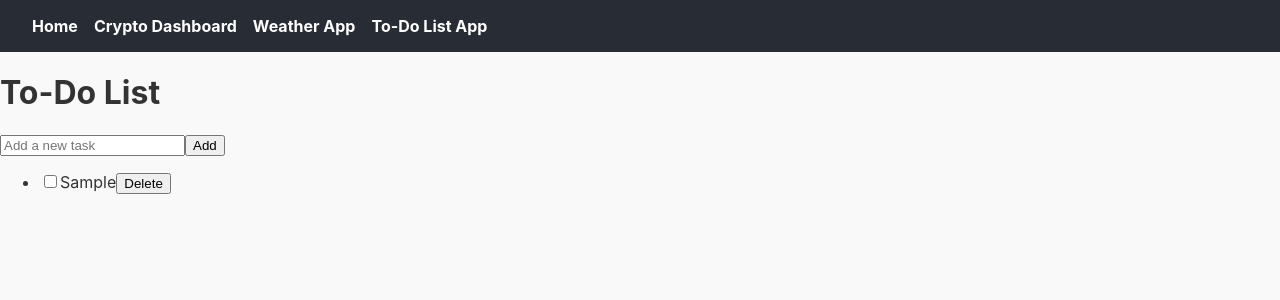
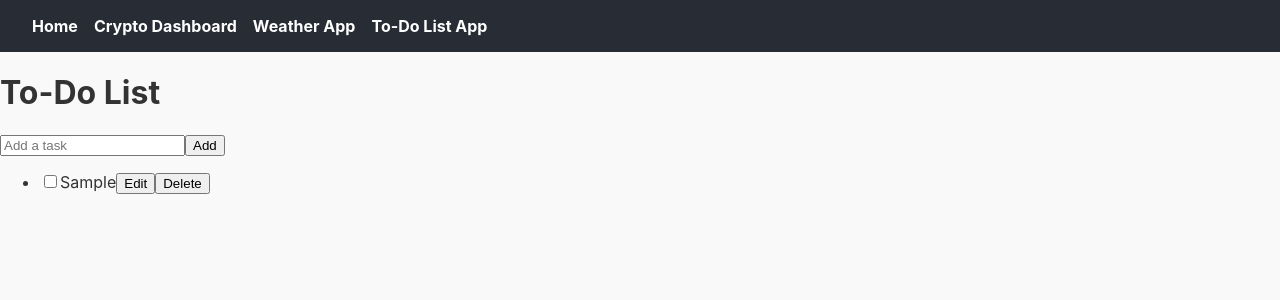
Before and after one commit to prcarey11/my-portfolio, a React (Create React App) app: page /todo in a window 1280 px wide. Both pictures are taken after typing "Sample" into the empty fields and a click on the button "Add". Shown: the top 300 px of the page. Built offline with nearby package versions, Linux system fonts and the light colour scheme.

Commit message:
Add edit functionality to Todo items

```diff
--- a/src/components/TodoForm.tsx
+++ b/src/components/TodoForm.tsx
@@ -1,34 +1,30 @@
 import { useState, FormEvent } from 'react';
 
 type TodoFormProps = {
-  onAddTodo: (text: string) => void;
+  onAdd: (text: string) => void;
 };
 
-const TodoForm = ({ onAddTodo }: TodoFormProps) => {
-  const [input, setInput] = useState('');
+export default function TodoForm({ onAdd }: TodoFormProps) {
+  const [text, setText] = useState('');
 
-  const handleSubmit = (e: FormEvent) => {
+  function handleSubmit(e: FormEvent) {
     e.preventDefault();
-    if (input.trim() === '') return;
-
-    onAddTodo(input.trim());
-    setInput('');
-  };
+    const trimmed = text.trim();
+    if (trimmed.length > 0) {
+      onAdd(trimmed);
+      setText('');
+    }
+  }
 
   return (
-    <form onSubmit={handleSubmit} className="todo-form">
+    <form onSubmit={handleSubmit}>
       <input
         type="text"
-        value={input}
-        onChange={(e) => setInput(e.target.value)}
-        placeholder="Add a new task"
-        className="todo-input"
+        placeholder="Add a task"
+        value={text}
+        onChange={(e) => setText(e.target.value)}
       />
-      <button type="submit" className="todo-button">
-        Add
-      </button>
+      <button type="submit">Add</button>
     </form>
   );
-};
-
-export default TodoForm;
+}
--- a/src/components/TodoItem.tsx
+++ b/src/components/TodoItem.tsx
@@ -1,31 +1,95 @@
-type Todo = {
+import { useState, useRef, useEffect, KeyboardEvent, ChangeEvent } from 'react';
+
+type TodoItemProps = {
   id: number;
   text: string;
   completed: boolean;
+  onToggle: (id: number) => void;
+  onDelete: (id: number) => void;
+  onUpdate: (id: number, newText: string) => void;
 };
 
-type TodoItemProps = {
-  todo: Todo;
-  onToggle: (id: number) => void;
-  onDelete: (id: number) => void;
-};
+export default function TodoItem({
+  id,
+  text,
+  completed,
+  onToggle,
+  onDelete,
+  onUpdate,
+}: TodoItemProps) {
+  const [isEditing, setIsEditing] = useState(false);
+  const [editText, setEditText] = useState(text);
+  const inputRef = useRef<HTMLInputElement>(null);
 
-const TodoItem = ({ todo, onToggle, onDelete }: TodoItemProps) => {
+  useEffect(() => {
+    if (isEditing && inputRef.current) {
+      inputRef.current.focus();
+    }
+  }, [isEditing]);
+
+  function handleEditStart() {
+    setEditText(text);
+    setIsEditing(true);
+  }
+
+  function handleEditSave() {
+    const trimmed = editText.trim();
+    if (trimmed.length === 0) {
+      setEditText(text); // revert if empty
+    } else {
+      onUpdate(id, trimmed);
+    }
+    setIsEditing(false);
+  }
+
+  function handleEditCancel() {
+    setEditText(text);
+    setIsEditing(false);
+  }
+
+  function handleChange(e: ChangeEvent<HTMLInputElement>) {
+    setEditText(e.target.value);
+  }
+
+  function handleKeyDown(e: KeyboardEvent<HTMLInputElement>) {
+    if (e.key === 'Enter') {
+      handleEditSave();
+    } else if (e.key === 'Escape') {
+      handleEditCancel();
+    }
+  }
+
   return (
-    <li className="todo-item">
-      <label style={{ textDecoration: todo.completed ? 'line-through' : 'none' }}>
+    <li>
+      <input
+        type="checkbox"
+        checked={completed}
+        onChange={() => onToggle(id)}
+        aria-label={`Toggle task ${text}`}
+      />
+      {isEditing ? (
         <input
-          type="checkbox"
-          checked={todo.completed}
-          onChange={() => onToggle(todo.id)}
+          ref={inputRef}
+          value={editText}
+          onChange={handleChange}
+          onBlur={handleEditSave}
+          onKeyDown={handleKeyDown}
         />
-        {todo.text}
-      </label>
-      <button onClick={() => onDelete(todo.id)} className="delete-button">
-        Delete
-      </button>
+      ) : (
+        <>
+          <span
+            style={{
+              textDecoration: completed ? 'line-through' : 'none',
+              cursor: 'pointer',
+            }}
+            onDoubleClick={handleEditStart}
+          >
+            {text}
+          </span>
+          <button onClick={handleEditStart}>Edit</button>
+          <button onClick={() => onDelete(id)}>Delete</button>
+        </>
+      )}
     </li>
   );
-};
-
-export default TodoItem;
+}
--- a/src/components/TodoList.tsx
+++ b/src/components/TodoList.tsx
@@ -1,34 +1,32 @@
-import TodoItem from './TodoItem';
+import TodoItem from '../components/TodoItem';
 
-type TodoItemType = {
+type Todo = {
   id: number;
   text: string;
   completed: boolean;
 };
 
-type TodoListProps = {
-  todos: TodoItemType[];
+type Props = {
+  todos: Todo[];
   onToggle: (id: number) => void;
   onDelete: (id: number) => void;
+  onUpdate: (id: number, newText: string) => void;
 };
 
-const TodoList = ({ todos, onToggle, onDelete }: TodoListProps) => {
-  if (todos.length === 0) {
-    return <p>No tasks yet! Add some.</p>;
-  }
-
+export default function TodoList({ todos, onToggle, onDelete, onUpdate }: Props) {
   return (
     <ul className="todo-list">
       {todos.map((todo) => (
         <TodoItem
           key={todo.id}
-          todo={todo}
+          id={todo.id}
+          text={todo.text}
+          completed={todo.completed}
           onToggle={onToggle}
           onDelete={onDelete}
+          onUpdate={onUpdate}
         />
       ))}
     </ul>
   );
-};
-
-export default TodoList;
+}
--- a/src/pages/Todo.tsx
+++ b/src/pages/Todo.tsx
@@ -2,43 +2,54 @@ import { useState } from 'react';
 import TodoForm from '../components/TodoForm';
 import TodoList from '../components/TodoList';
 
-type TodoItemType = {
+type TodoItem = {
   id: number;
   text: string;
   completed: boolean;
 };
 
-const Todo = () => {
-  const [todos, setTodos] = useState<TodoItemType[]>([]);
+export default function Todo() {
+  const [todos, setTodos] = useState<TodoItem[]>([]);
 
-  const addTodo = (text: string) => {
-    const newTodo: TodoItemType = {
+  function handleAdd(text: string) {
+    const newTodo: TodoItem = {
       id: Date.now(),
       text,
       completed: false,
     };
-    setTodos((prev) => [newTodo, ...prev]);
-  };
+    setTodos((prev) => [...prev, newTodo]);
+  }
 
-  const toggleTodo = (id: number) => {
+  function handleToggle(id: number) {
     setTodos((prev) =>
       prev.map((todo) =>
         todo.id === id ? { ...todo, completed: !todo.completed } : todo
       )
     );
-  };
+  }
 
-  const deleteTodo = (id: number) => {
+  function handleDelete(id: number) {
     setTodos((prev) => prev.filter((todo) => todo.id !== id));
-  };
+  }
+
+  function handleUpdate(id: number, newText: string) {
+    setTodos((prev) =>
+      prev.map((todo) =>
+        todo.id === id ? { ...todo, text: newText } : todo
+      )
+    );
+  }
 
   return (
     <div className="todo-container">
       <h1>To-Do List</h1>
-      <TodoForm onAddTodo={addTodo} />
-      <TodoList todos={todos} onToggle={toggleTodo} onDelete={deleteTodo} />
+      <TodoForm onAdd={handleAdd} />
+      <TodoList
+        todos={todos}
+        onToggle={handleToggle}
+        onDelete={handleDelete}
+        onUpdate={handleUpdate}
+      />
     </div>
   );
-};
-
-export default Todo;
+}
```
